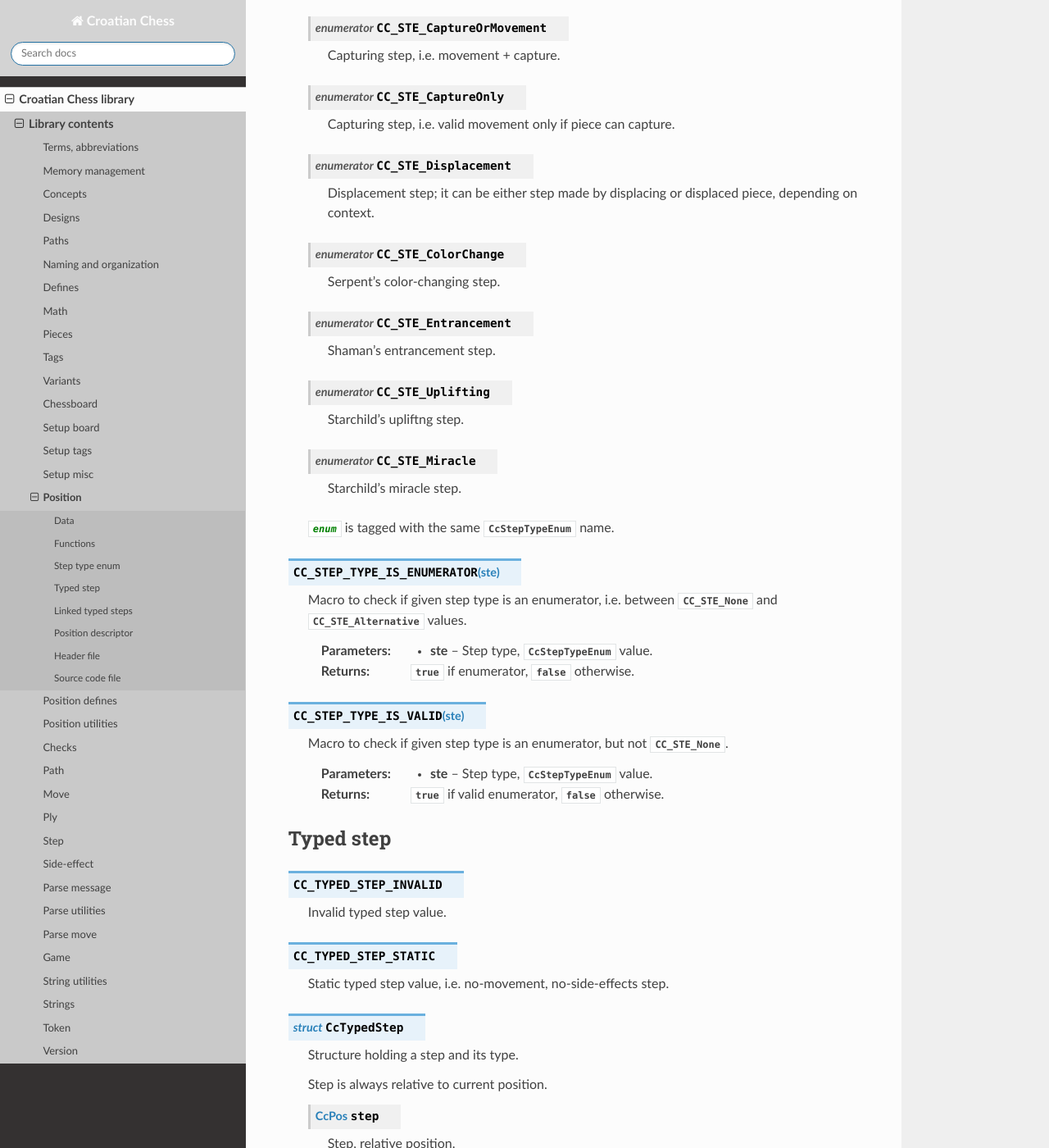
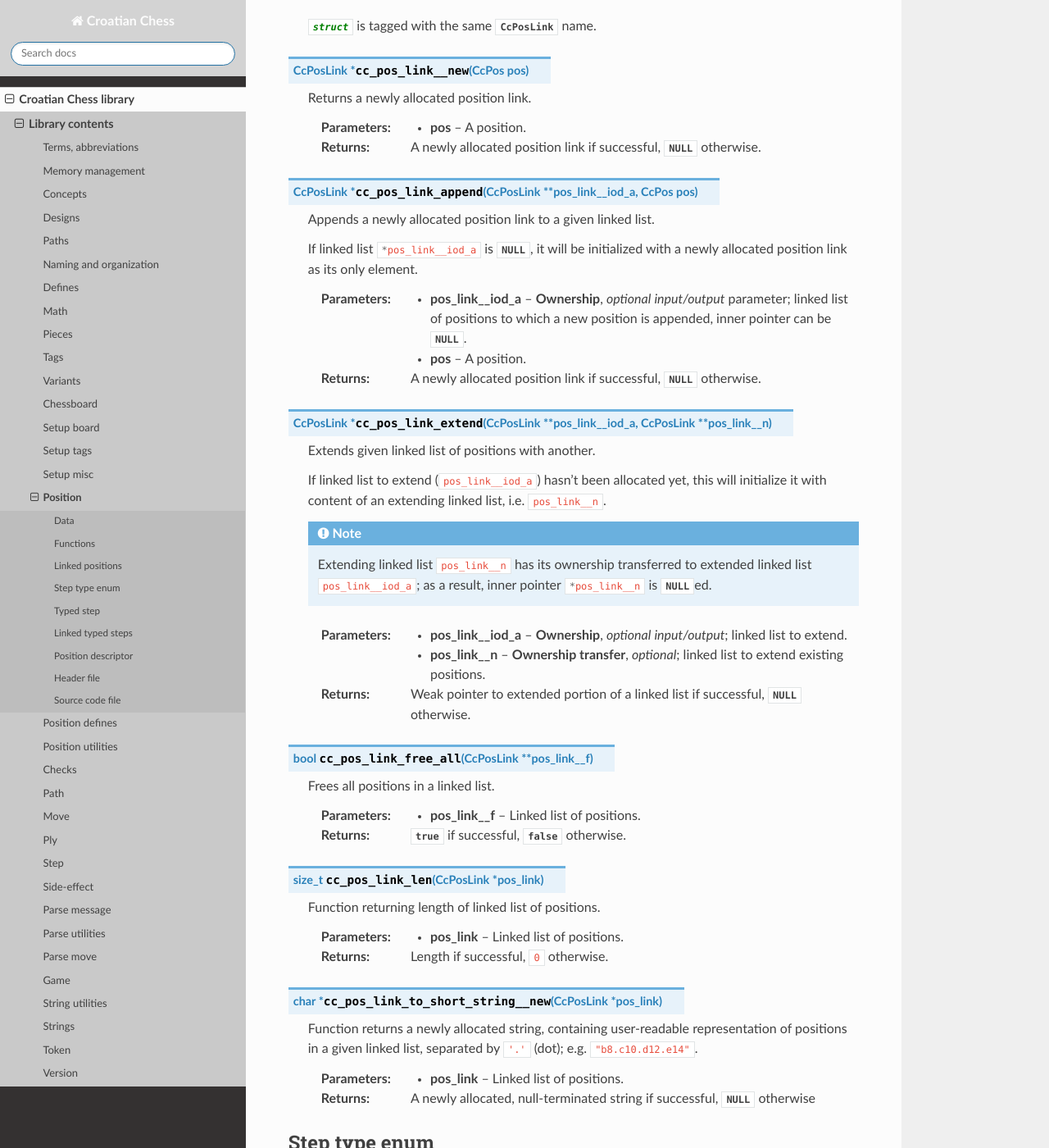
Before and after one commit to mmlacak/crochess, a Sphinx documentation site: the page built from docs/source/libcc/ccpos.rst, in a window 1280 px wide and 1400 px high, scrolled down 4311 px. Shown: the whole window at 82% size. Built offline with Sphinx 7.4.7 and the Read the Docs theme 3.1.0, drawn with Linux system fonts in a browser that asks for light colours; some of the changed text lies outside the part shown.

Commit message:
Fixed minor bugs. Docs for pos link.

```diff
--- a/docs/source/conf.py
+++ b/docs/source/conf.py
@@ -26,10 +26,10 @@ copyright = '2021, Mario Mlačak'
 author = 'Mario Mlačak'
 
 # The short X.Y version
-version = "0.0.1.67:1246+20250109.055038"   # docs-new-lib-short-version-major-minor-feature-commit+meta~breaks-place-marker
+version = "0.0.1.72:1251+20250111.145944"   # docs-new-lib-short-version-major-minor-feature-commit+meta~breaks-place-marker
 
 # The full version, including alpha/beta/rc tags
-release = "0.0.1.67:1246+20250109.055038"   # docs-new-lib-full-version-major-minor-feature-commit+meta~breaks-place-marker
+release = "0.0.1.72:1251+20250111.145944"   # docs-new-lib-full-version-major-minor-feature-commit+meta~breaks-place-marker
 
 
 # -- General configuration ---------------------------------------------------
--- a/docs/source/libcc/ccpos.rst
+++ b/docs/source/libcc/ccpos.rst
@@ -201,6 +201,88 @@ Functions
     :param pos: A position.
     :param pos_str__o: *Output*, pointer to short string array.
     :returns: :c:data:`true` if successful, :c:data:`false` otherwise.
+
+.. _lbl-libcc-ccpos-linkedpositions:
+
+Linked positions
+----------------
+
+.. c:struct:: CcPosLink
+
+    Linked positions :c:`struct`\ure, linked list.
+
+    .. c:member:: CcPos pos
+
+        A position.
+
+    .. c:member:: struct CcPosLink * next
+
+        Next position in a linked list.
+
+    :c:`struct` is tagged with the same :c:struct:`CcPosLink` name.
+
+.. c:function:: CcPosLink * cc_pos_link__new( CcPos pos )
+
+    Returns a newly allocated position link.
+
+    :param pos: A position.
+    :returns: A newly allocated position link if successful, :c:data:`NULL` otherwise.
+
+.. c:function:: CcPosLink * cc_pos_link_append( CcPosLink ** pos_link__iod_a, CcPos pos )
+
+    Appends a newly allocated position link to a given linked list.
+
+    If linked list :c:`*pos_link__iod_a` is :c:data:`NULL`, it will be initialized
+    with a newly allocated position link as its only element.
+
+    :param pos_link__iod_a: **Ownership**, *optional* *input/output* parameter;
+        linked list of positions to which a new position is appended, inner pointer
+        can be :c:data:`NULL`.
+    :param pos: A position.
+    :returns: A newly allocated position link if successful, :c:data:`NULL` otherwise.
+
+.. c:function:: CcPosLink * cc_pos_link_extend( CcPosLink ** pos_link__iod_a, CcPosLink ** pos_link__n )
+
+    Extends given linked list of positions with another.
+
+    If linked list to extend (:c:`pos_link__iod_a`) hasn't been allocated yet,
+    this will initialize it with content of an extending linked list, i.e.
+    :c:`pos_link__n`.
+
+    .. note::
+
+        Extending linked list :c:`pos_link__n` has its ownership transferred to
+        extended linked list :c:`pos_link__iod_a`; as a result, inner pointer
+        :c:`*pos_link__n` is :c:data:`NULL`\ed.
+
+    :param pos_link__iod_a: **Ownership**, *optional* *input/output*; linked list to extend.
+    :param pos_link__n: **Ownership transfer**, *optional*; linked list to extend existing positions.
+    :returns: Weak pointer to extended portion of a linked list if successful,
+              :c:data:`NULL` otherwise.
+
+.. c:function:: bool cc_pos_link_free_all( CcPosLink ** pos_link__f )
+
+    Frees all positions in a linked list.
+
+    :param pos_link__f: Linked list of positions.
+    :returns: :c:data:`true` if successful, :c:data:`false` otherwise.
+
+.. c:function:: size_t cc_pos_link_len( CcPosLink * pos_link )
+
+    Function returning length of linked list of positions.
+
+    :param pos_link: Linked list of positions.
+    :returns: Length if successful, ``0`` otherwise.
+
+.. c:function:: char * cc_pos_link_to_short_string__new( CcPosLink * pos_link )
+
+    Function returns a newly allocated string, containing user-readable
+    representation of positions in a given linked list, separated by ``'.'`` (dot);
+    e.g. ``"b8.c10.d12.e14"``.
+
+    :param pos_link: Linked list of positions.
+    :returns: A newly allocated, null-terminated string if successful,
+              :c:data:`NULL` otherwise
 
 .. _lbl-libcc-ccpos-steptypeenum:
 
--- a/docs/source/libcc/ccstep.rst
+++ b/docs/source/libcc/ccstep.rst
@@ -145,7 +145,7 @@ Functions
     Appends a newly allocated step to a given linked list.
 
     If linked list :c:`*steps__iod_a` is :c:data:`NULL`, it will be initialized
-    with a newly allocated typed step link as its only element.
+    with a newly allocated step link as its only element.
 
     :param steps__iod_a: **Ownership**, *optional* *input/output* parameter; linked list of steps
                          to which a new step is appended, inner pointer can be :c:data:`NULL`.
```
Also changed, not shown: README.md (+2 -2 lines), 5 other files.
